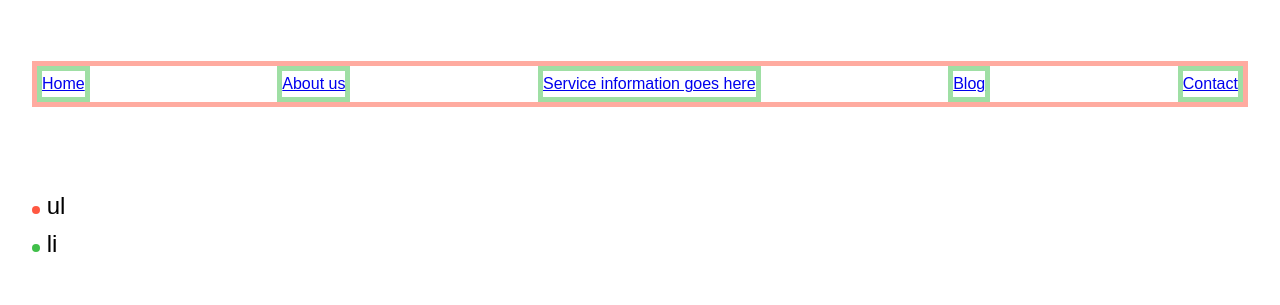
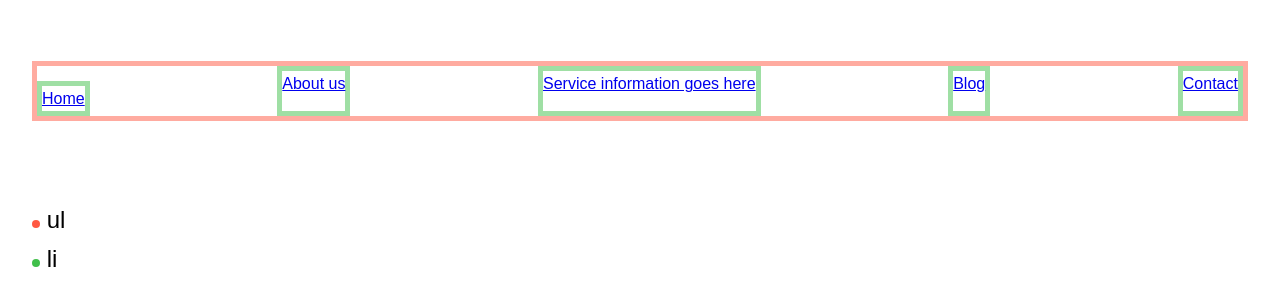
Before and after one commit to icarodebarros/flexbox-and-grid, a plain HTML site: page Flexbox/ex1/index.html in a window 1280 px wide. Shown: the part 105-410 px from the top of the page. Drawn offline with Linux system fonts and the light colour scheme.

Commit message:
Trying some stuff

```diff
--- a/Flexbox/ex1/style.css
+++ b/Flexbox/ex1/style.css
@@ -11,6 +11,7 @@
     passa a funcionar verticalmente.
     */
     gap: 1rem;
+    height: 60px;
 
     margin: 0;
     padding: 0;
@@ -18,8 +19,13 @@
   }
 
   .nav-list li {
-    flex-grow: 0;
+    /* flex-grow: 0; */
     /* flex-shrink: 1; */
+    flex: 0 1 auto;
+  }
+
+  .nav-list li:first-child {
+    align-self: flex-end;
   }
 
 
--- a/Flexbox/ex2/style.css
+++ b/Flexbox/ex2/style.css
@@ -10,6 +10,8 @@
   esse item menor no topo, mantendo o espaço abaixo, se for 'flex-end' o item vai para o final e o espaço para cima, e 'center' vai
   centralizar verticalmente o item. (O mesmo vale se o mudar 'flex-diretion: row | column').
   */
+
+  /* flex-wrap: wrap; */
 
   gap: 2rem;
   border: 10px solid firebrick;
@@ -25,12 +27,12 @@
   /*
     flex: 1;
     // Essa notação é muito comum de se ver e vale algumas observações. A propriedade 'flex' normalmente recebe 3 valores,
-    já que é um comando resudido de:
+    já que é um comando resumido de:
       flex-grow: 1; // (Valor default = 0)
       flex-shrink: 1; // (Valor default = 1)
       flex-basis: 0; // (Valor default = auto)
 
-    É importante saber que "flex: 1" omite os dois ultimos valores, isso significa que o felx-shrink se mantes com valor
+    É importante saber que "flex: 1" omite os dois ultimos valores, isso significa que o flex-shrink se mantem com valor
     padrão '1', porém o flex-basis NÃO! É anti-intuitivo, mas o flex-basis ao ser omitido muda o valor de 'auto' para '0',
     fazendo o tamanho dos elementos perderem a proporcionalidade, e ficando todos do mesmo tamalho.
   */
```
